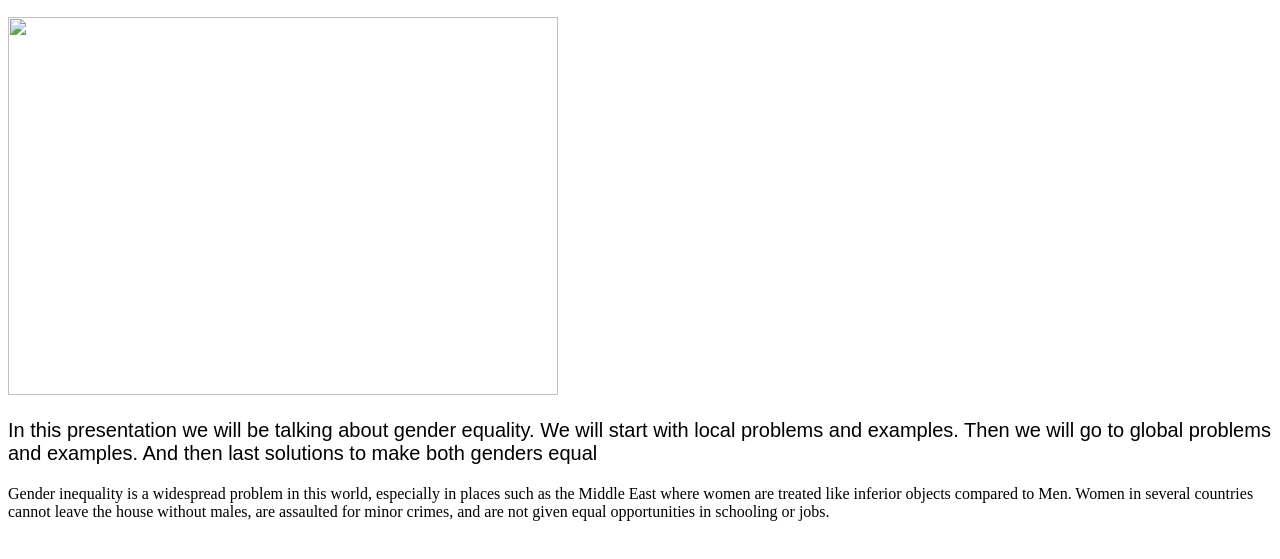
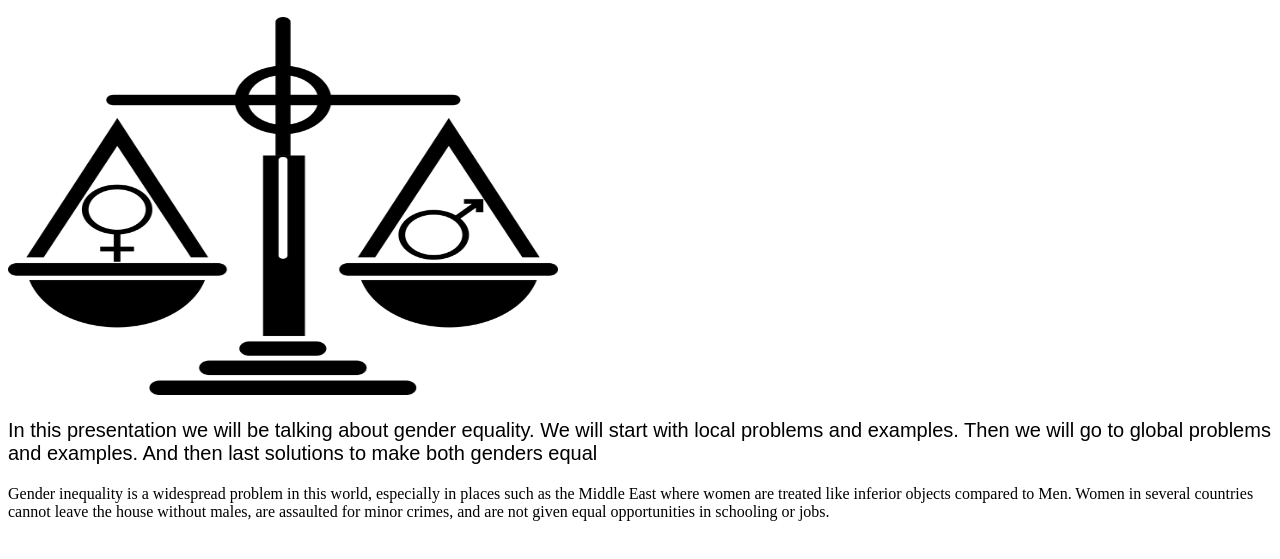
Before and after one commit to BlakeMoorhead1517/global-studies, a plain HTML site: page index.html in a window 1280 px wide. Shown: the part 111-670 px from the top of the page. Drawn offline with Linux system fonts and the light colour scheme.

Commit message:
Update index.html

```diff
--- a/index.html
+++ b/index.html
@@ -11,7 +11,7 @@
 <body>
 
 <h1>Gender Equality</h1>
-  <img src="IMG335.PNG" style ="width:550px;height:378px;">
+  <img src= IMG_3995.PNG style ="width:550px;height:378px;">
 
 
 <p>
```
